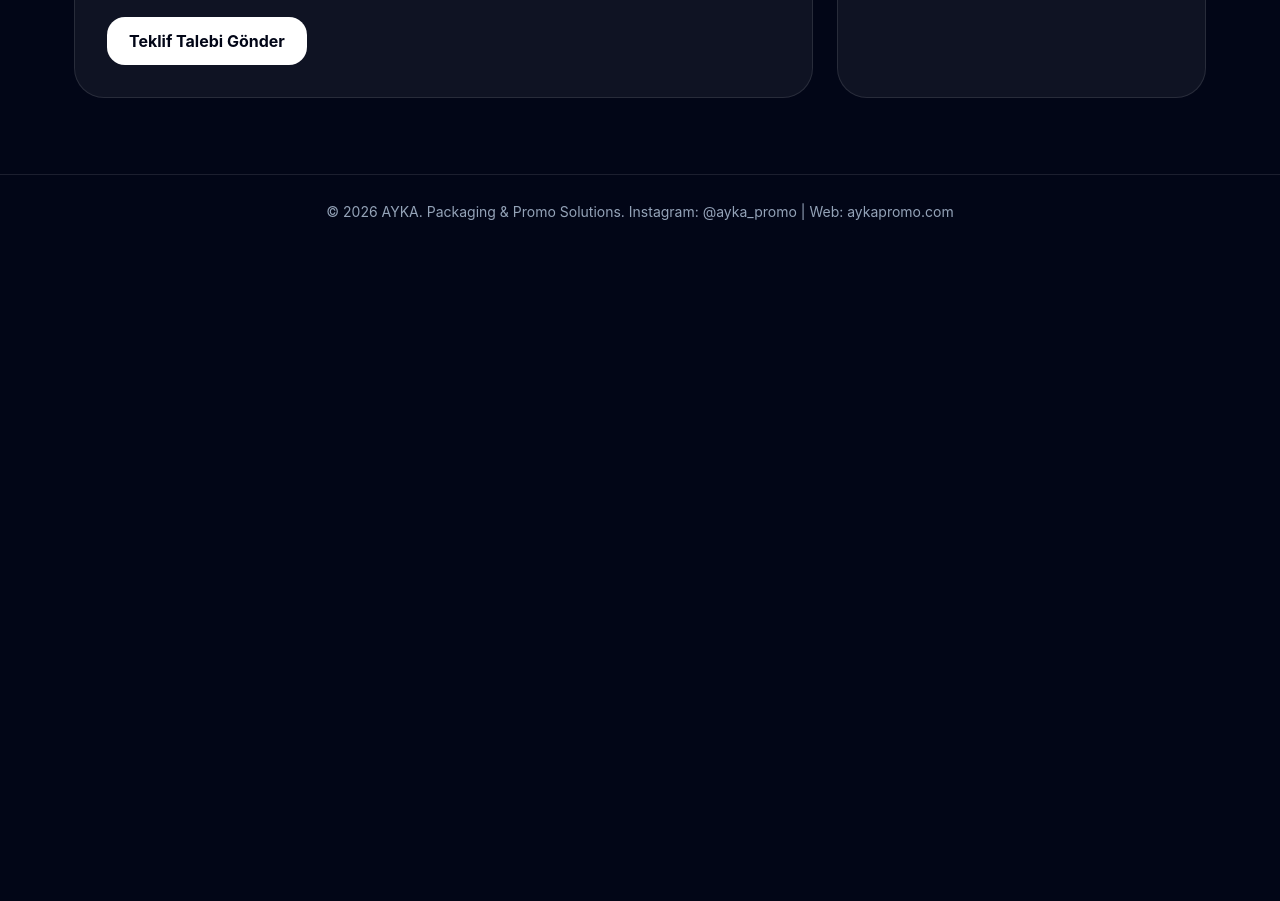
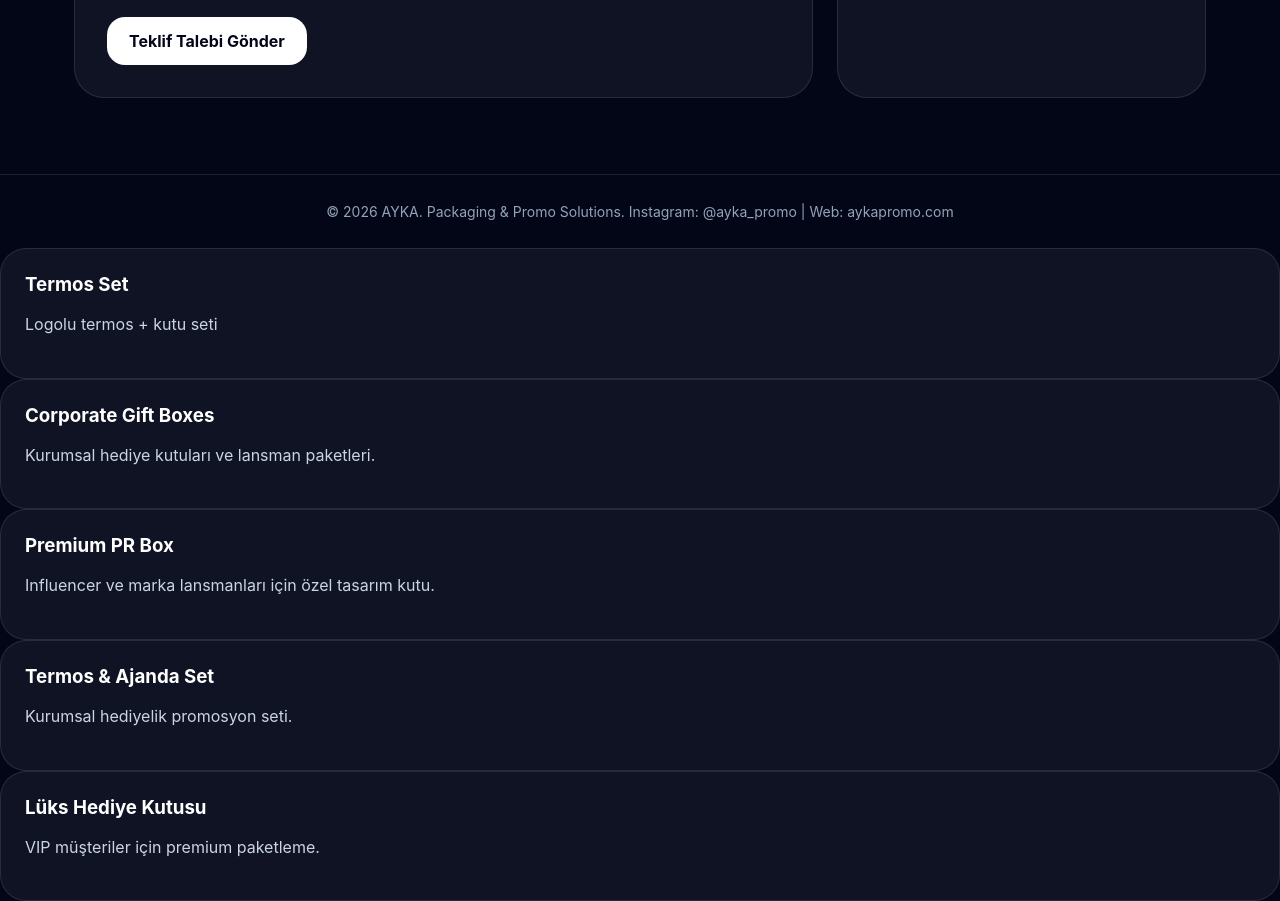
Before and after one commit to aykapromo/ayka-site, a website: page index.html in a window 1280 px wide. Shown: the part 2438-3339 px from the top of the page. Before the commit the page ends 2686 px from the top, so only its background shows below. Drawn offline with Linux system fonts and the light colour scheme.

Commit message:
Update index.html

```diff
--- a/index.html
+++ b/index.html
@@ -20,3 +20,25 @@
   <footer class="footer">© 2026 AYKA. Packaging & Promo Solutions. Instagram: @ayka_promo | Web: aykapromo.com</footer>
 </body>
 </html>
+<div class="card">
+  <h3>Termos Set</h3>
+  <p>Logolu termos + kutu seti</p>
+</div>
+<div class="card">
+  <h3>Corporate Gift Boxes</h3>
+  <p>Kurumsal hediye kutuları ve lansman paketleri.</p>
+</div>
+<div class="card">
+  <h3>Premium PR Box</h3>
+  <p>Influencer ve marka lansmanları için özel tasarım kutu.</p>
+</div>
+
+<div class="card">
+  <h3>Termos & Ajanda Set</h3>
+  <p>Kurumsal hediyelik promosyon seti.</p>
+</div>
+
+<div class="card">
+  <h3>Lüks Hediye Kutusu</h3>
+  <p>VIP müşteriler için premium paketleme.</p>
+</div>
```
